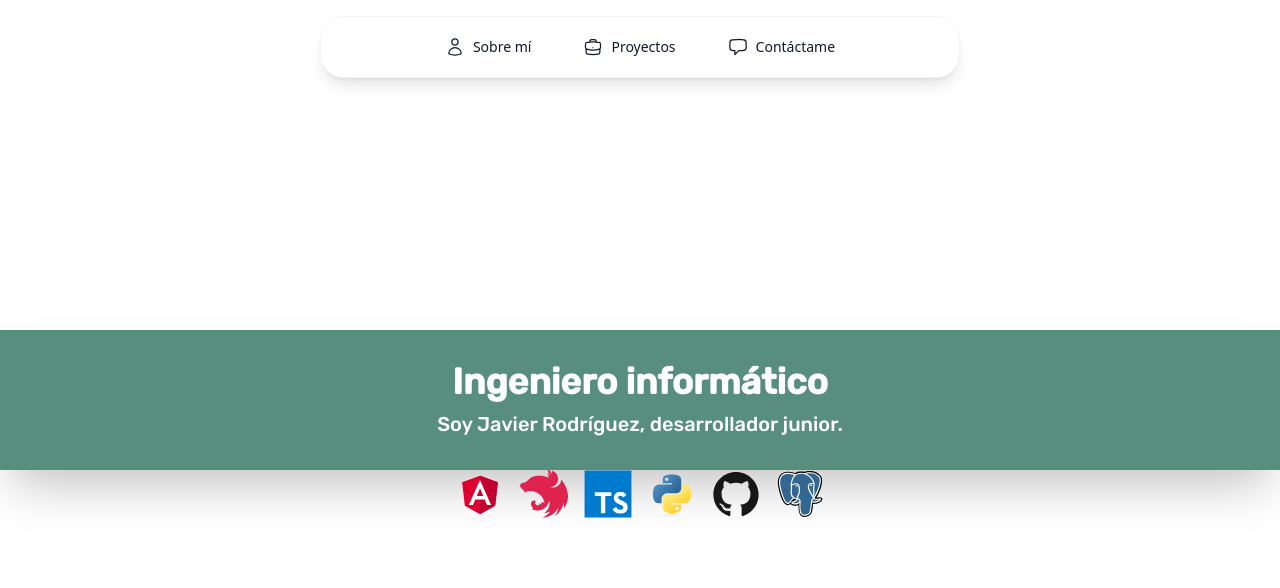
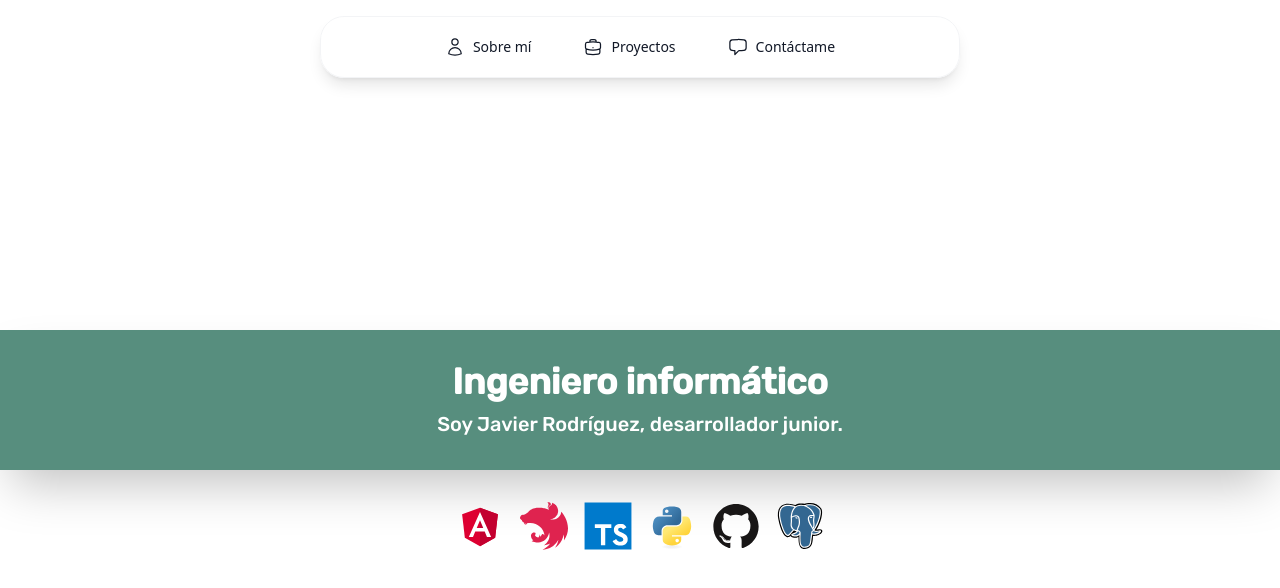
Before and after one commit to jaavispeed/Portafolio, an Angular app: page /home in a window 1280 px wide. Shown: the top 588 px of the page. Built offline with nearby package versions, Linux system fonts and the light colour scheme.

Commit message:
Seperados de la franja

```diff
--- a/src/app/landing-page/landing-page.component.html
+++ b/src/app/landing-page/landing-page.component.html
@@ -57,7 +57,7 @@
 
 
     <!-- Icono Angular justo debajo de la franja verde -->
-    <div class="absolute bottom-[-3rem] left-0 right-0 flex justify-center animate__animated animate__fadeInDown z-50 space-x-4">
+    <div class="absolute bottom-[-5rem] left-0 right-0 flex justify-center animate__animated animate__fadeInDown z-50 space-x-4 mt-10">
       <svg viewBox="0 0 128 128" class="w-12 h-12">
         <g id="surface1">
           <path style="stroke:none;fill-rule:nonzero;fill:rgb(86.666667%,0%,19.215686%);fill-opacity:1;"
```
